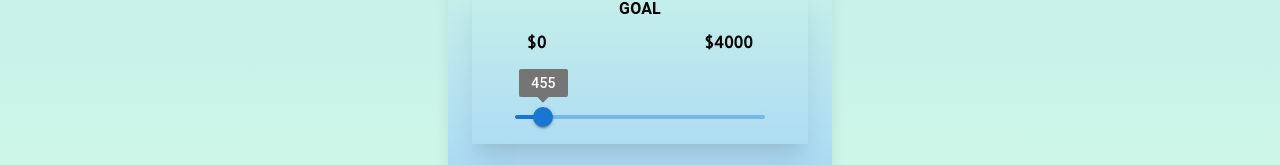
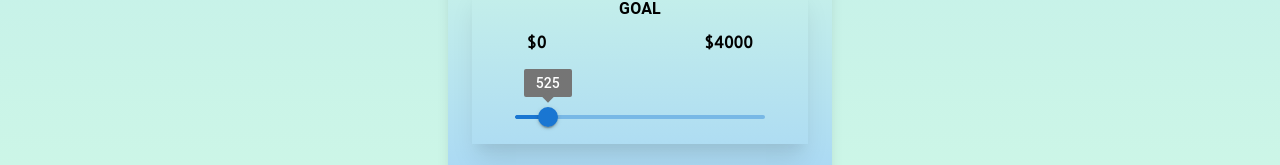
Before and after one commit to jjenks713/nyx-donate, a Next.js app: page / in a window 1280 px wide. Shown: the part 2027-2192 px from the top of the page. Built offline with nearby package versions, Linux system fonts and the light colour scheme.

Commit message:
525 update

```diff
--- a/pages/index.js
+++ b/pages/index.js
@@ -144,7 +144,7 @@ export default function Home() {
                       style={{
                         width: "250px"
                       }}
-                      value={455}
+                      value={525}
                       min={0}
                       step={400}
                       max={4000}
```
